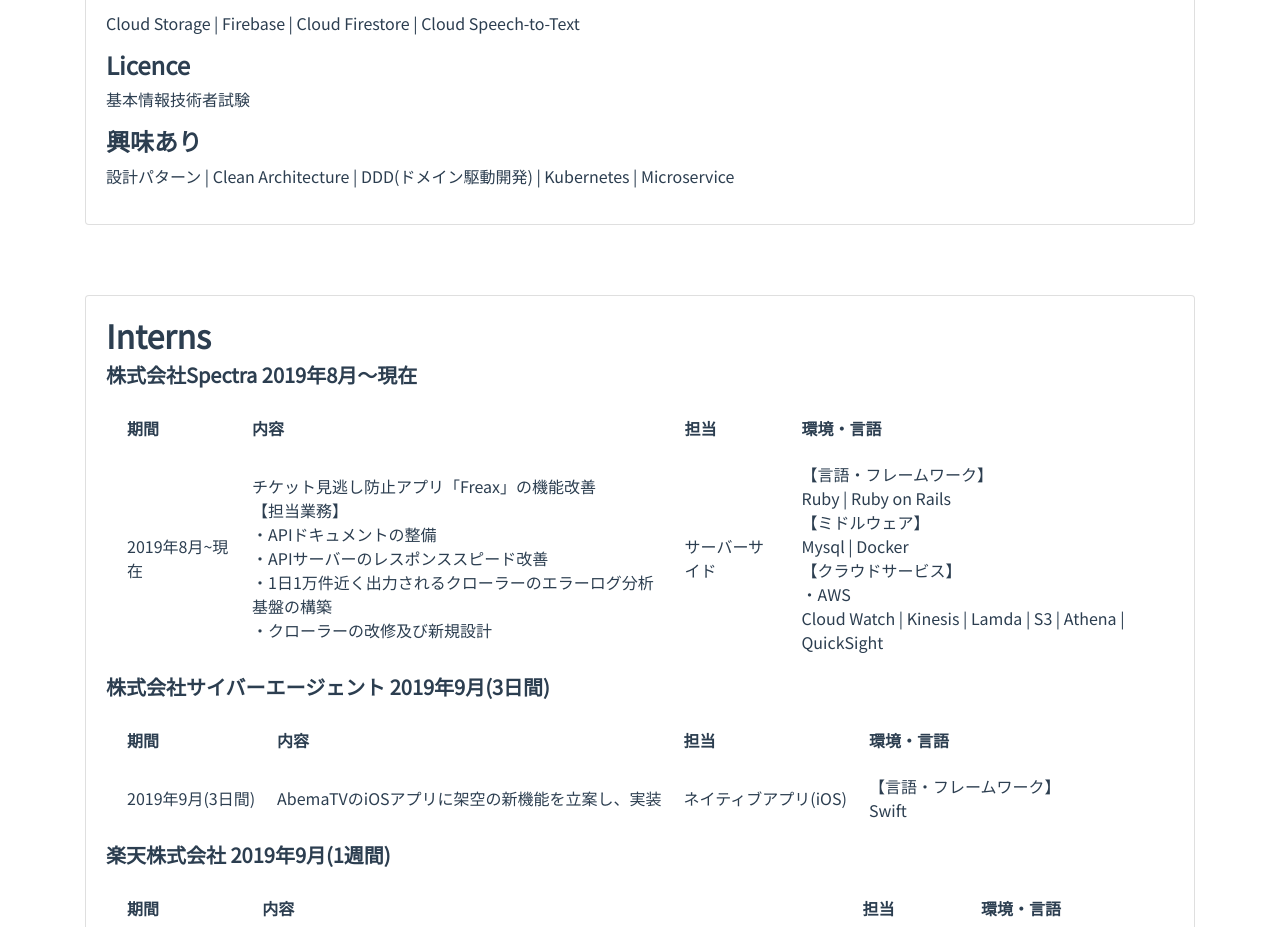
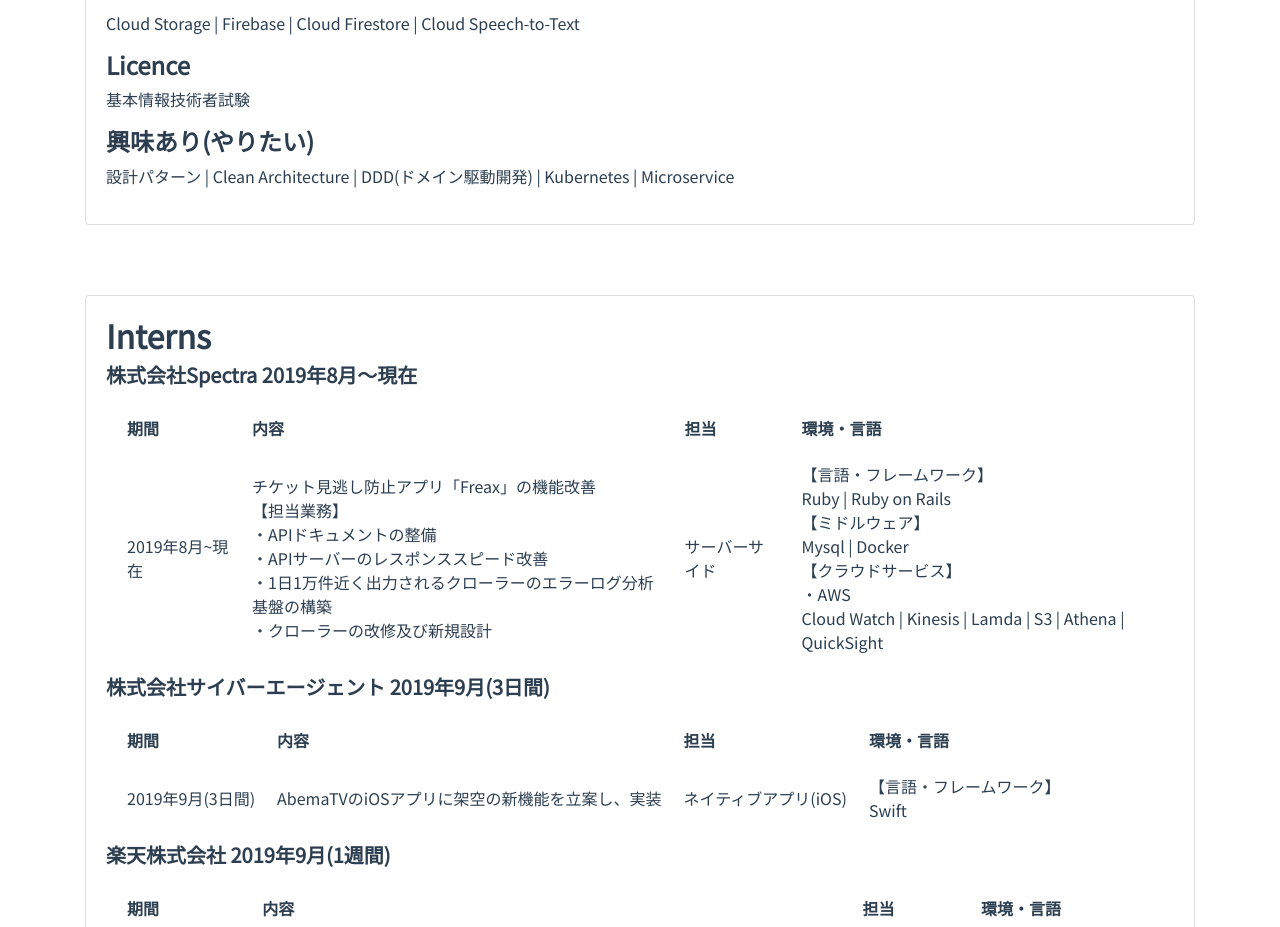
Before and after one commit to taka011002/my_page, a Vue app: page / in a window 1280 px wide. Shown: the part 1960-2887 px from the top of the page. Built offline with nearby package versions, Linux system fonts and the light colour scheme; what vue-smoothscroll would draw is missing.

Commit message:
本番用ビルド

```diff
--- a/src/views/Skills.vue
+++ b/src/views/Skills.vue
@@ -24,7 +24,7 @@
                                 <h4 class="font-weight-bold">Licence</h4>
                                     <p>基本情報技術者試験</p>
 
-                                <h4 class="font-weight-bold">興味あり</h4>
+                                <h4 class="font-weight-bold">興味あり(やりたい)</h4>
                                     <p>設計パターン | Clean Architecture | DDD(ドメイン駆動開発) | Kubernetes | Microservice</p>
                        </b-card-text>
                     </b-card-body>
```
Also changed, not shown: 5 other files (tests, documents, lock files or other folders).
